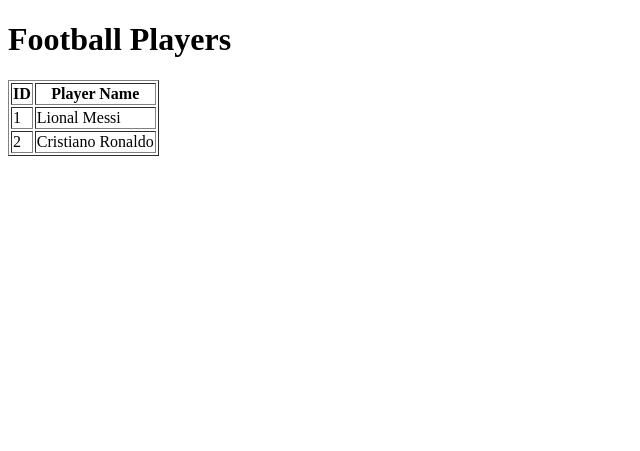
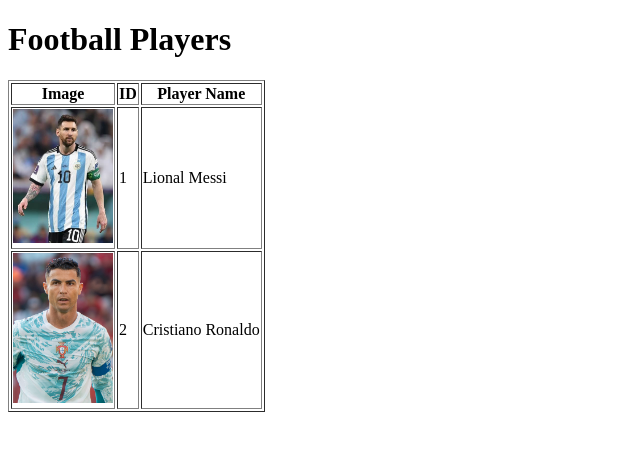
Before and after one commit to dzn4lk/12DTS-DATABASES-PROJECT, a Flask app: page /players in a window 1280 px wide. Shown: the top 451 px of the page, without its empty margins (0-640 px from the left). Run offline with Flask 3, Linux system fonts and the light colour scheme; data comes from the database, SQL or seed files in the repository; both versions use the stored data as it was after the commit.

Commit message:
ADDED COLLUM PLAYERIMAGE TO THE PLAYERS TABLE TO SAVE THE PLAYER IMAGE FILE-NAME, AND UPDATE THE HTML PAGE TO LOAD THE PLAYER IMAGE FROM STATIC/IMAGES DIRECTORY.

```diff
--- a/templates/players.html
+++ b/templates/players.html
@@ -10,12 +10,18 @@
 
 <table border="1">
     <tr>
+        <th>Image</th>
         <th>ID</th>
         <th>Player Name</th>
 
 
     {% for player in players %}
     <tr>
+
+        <td>
+            <img src="{{ url_for('static', filename='images/' + player['playerImage']) }}" width="100">
+        </td>
+
         <td>{{ player['playerID'] }}</td>
         <td>{{ player['playerName'] }}</td>
     </tr>
```
Also changed, not shown: players.db, static/images/Messi.jpeg (added), static/images/Ronaldo.jpg (added).
